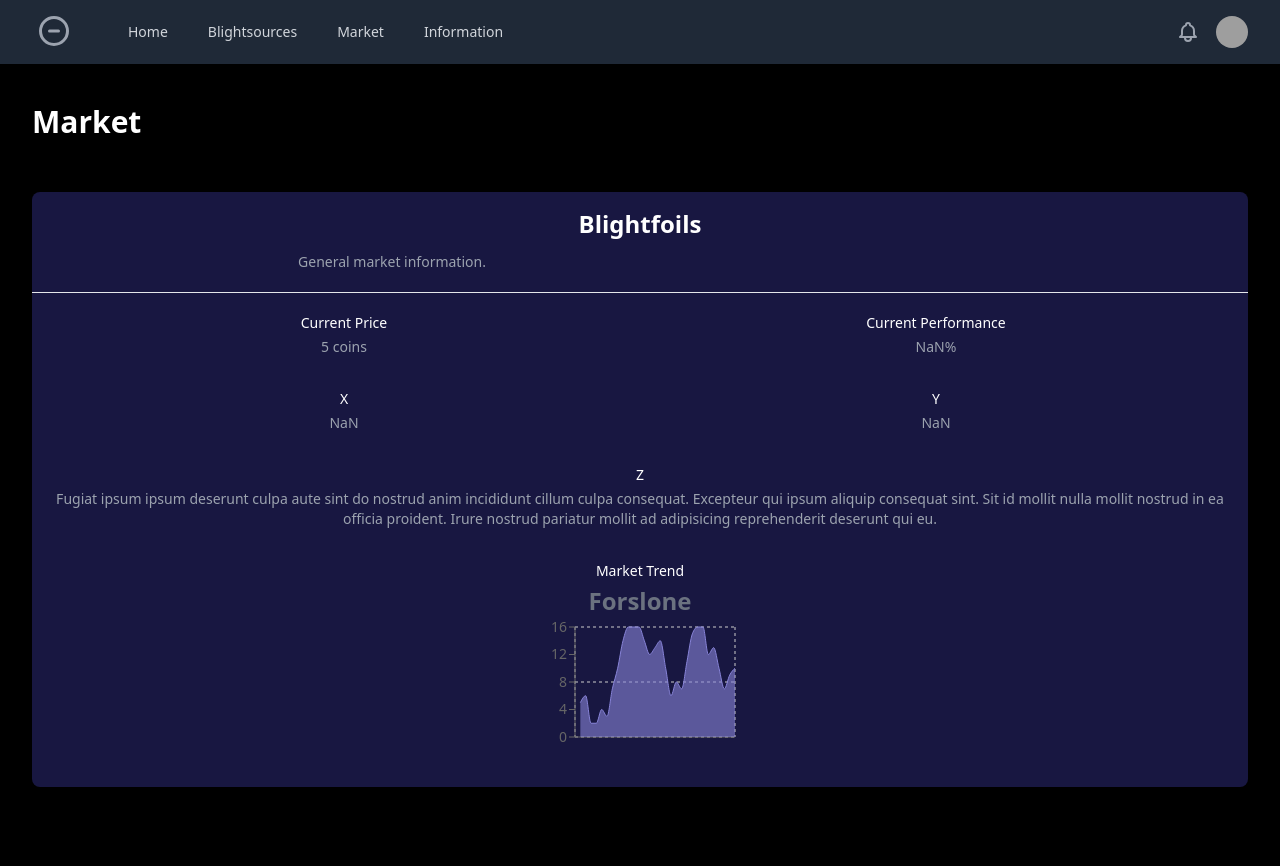
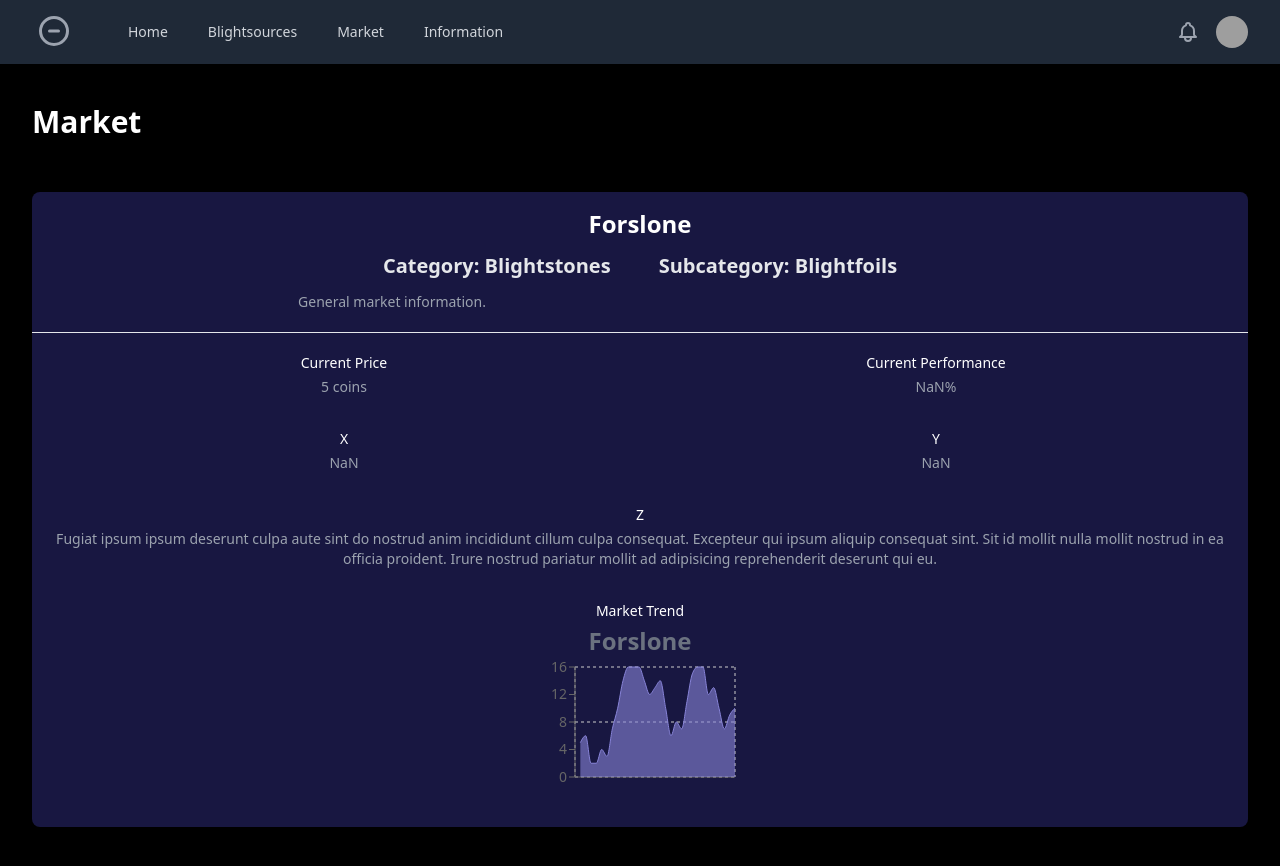
Before and after one commit to floranova13/blightsources, a React (Create React App) app: page /market/Blightstones/Blightfoils/forslone in a window 1280 px wide. Shown: the top 866 px of the page. Built offline with nearby package versions, Linux system fonts and the light colour scheme; grey boxes are pictures that could not be loaded.

Commit message:
Update BlightsourceReadout

```diff
--- a/src/components/market/BlightsourceReadout.jsx
+++ b/src/components/market/BlightsourceReadout.jsx
@@ -34,13 +34,23 @@ const BlightsourceReadout = () => {
 
   const getPercentageString = (n) => (n > 0 ? `+${n}%` : `${n}%`);
 
+  // ADD CATEGORY AND SUBCATEGORY HEADERS
+
   return (
     <div className='text-center my-3'>
       <div className='bg-indigo-900 bg-opacity-50 shadow overflow-hidden sm:rounded-lg'>
         <div className='px-4 py-5 sm:px-6'>
           <h3 className='text-2xl leading-6 font-bold text-white pb-3'>
-            {toTitleCase(blightsource?.subcategory)}
+            {toTitleCase(blightsource?.name)}
           </h3>
+          <div className='flex justify-center font-bold'>
+            <h2 className='inline-block text-center mt-1 mb-2 max-w-2xl text-sm text-gray-200 text-xl'>{`Category: ${toTitleCase(
+              blightsource?.category
+            )}`}</h2>
+            <h2 className='inline-block text-center mt-1 mb-2 ml-12 max-w-2xl text-sm text-gray-200 text-xl'>{`Subcategory: ${toTitleCase(
+              blightsource?.subcategory
+            )}`}</h2>
+          </div>
           <p className='mt-1 max-w-2xl text-sm text-gray-400'>
             General market information.
           </p>
```
